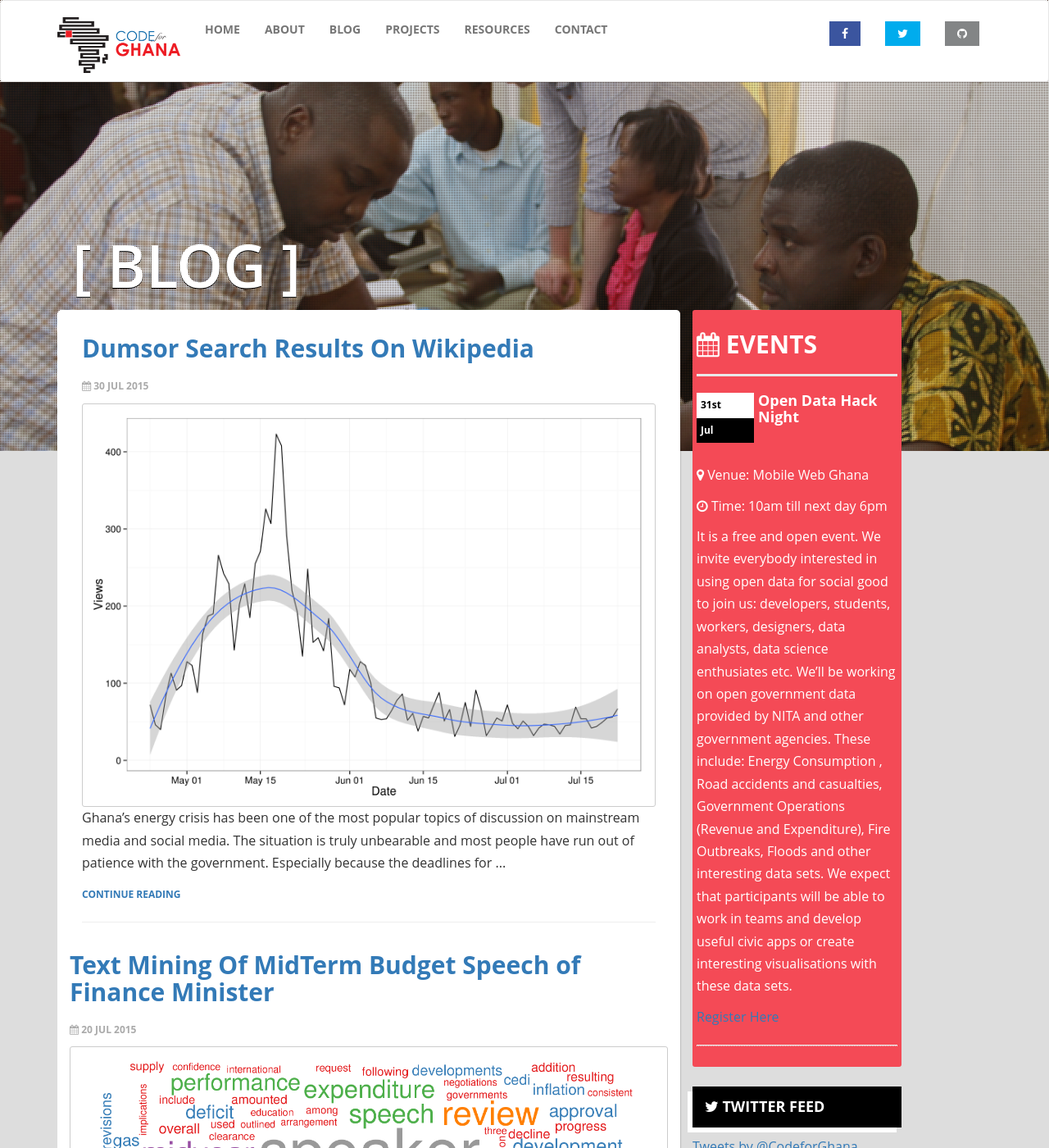
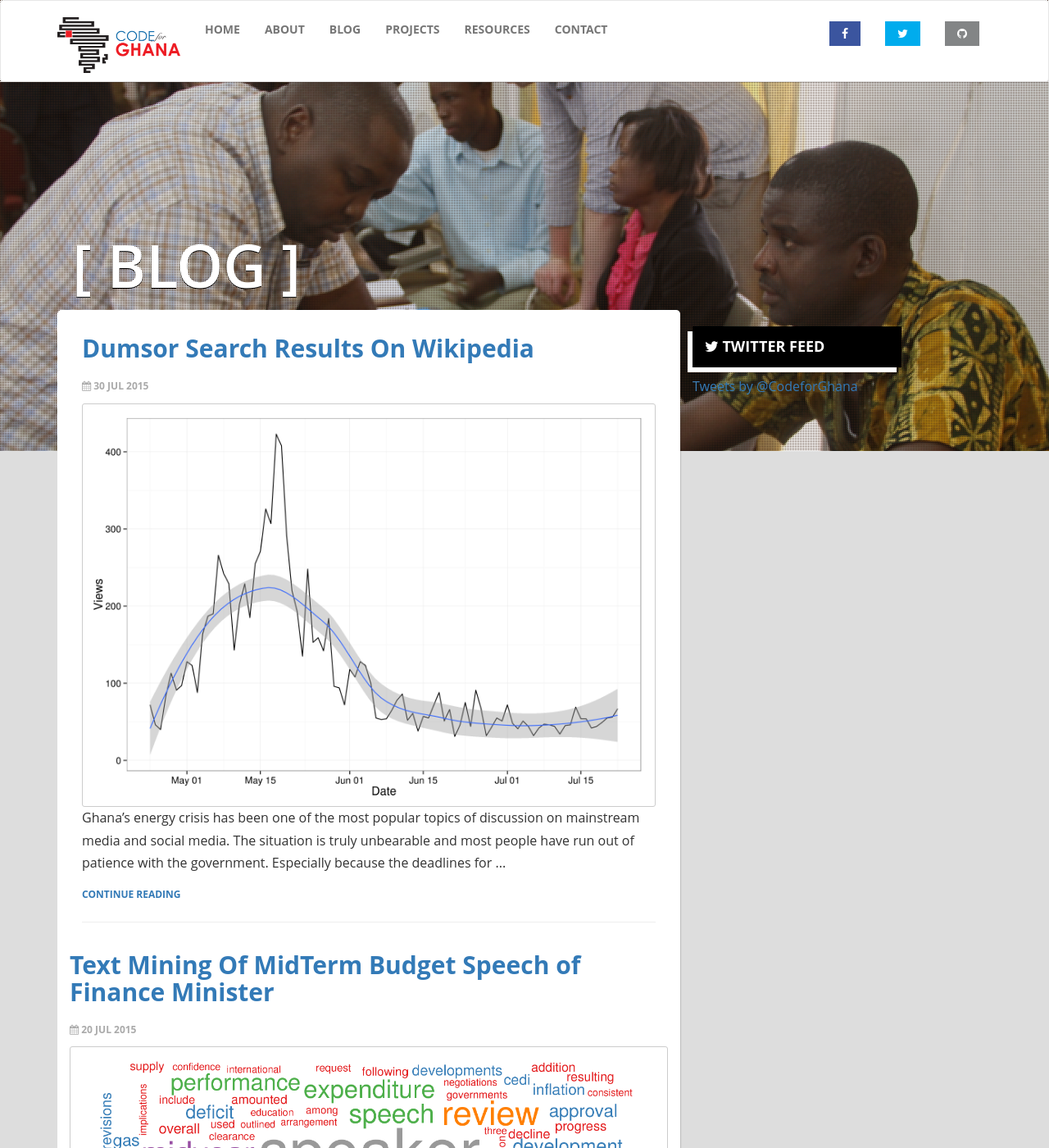
Before and after one commit to CodeForAfrica/CodeForGhana.org, a Jekyll site: the page built from blog/index.html, in a window 1280 px wide and 1400 px high. Shown: the whole window at 82% size. Built offline with Jekyll 4.4.1, drawn with Linux system fonts in a browser that asks for light colours; comment, search, counter and statistics services are not loaded.

Commit message:
remove past event

```diff
--- a/_layouts/blog.html
+++ b/_layouts/blog.html
@@ -14,10 +14,12 @@ layout: default
 				 {{ content }}
 
 				 <aside class="col-md-3 right">
-						 <div id="side-event">
-                            <!--
+						 <!-- <div id="side-event">
+
 							 <h2 id="side-event-title">No Events At This Time</h2>
 							 -->
+
+							 <!--
 							 <h2 id="side-event-title"><span class="fa fa-calendar"></span> EVENTS</h2>
 							 <hr / style="border-bottom: 2px solid #e7e7e7;">
 
@@ -42,7 +44,7 @@ We’ll be working on open government data provided by NITA and other government
 									<hr / style="border-bottom: 1px dotted #e7e7e7;">
 
 						</ul>
-				 </div>
+				 </div> -->
 
 
 
```
